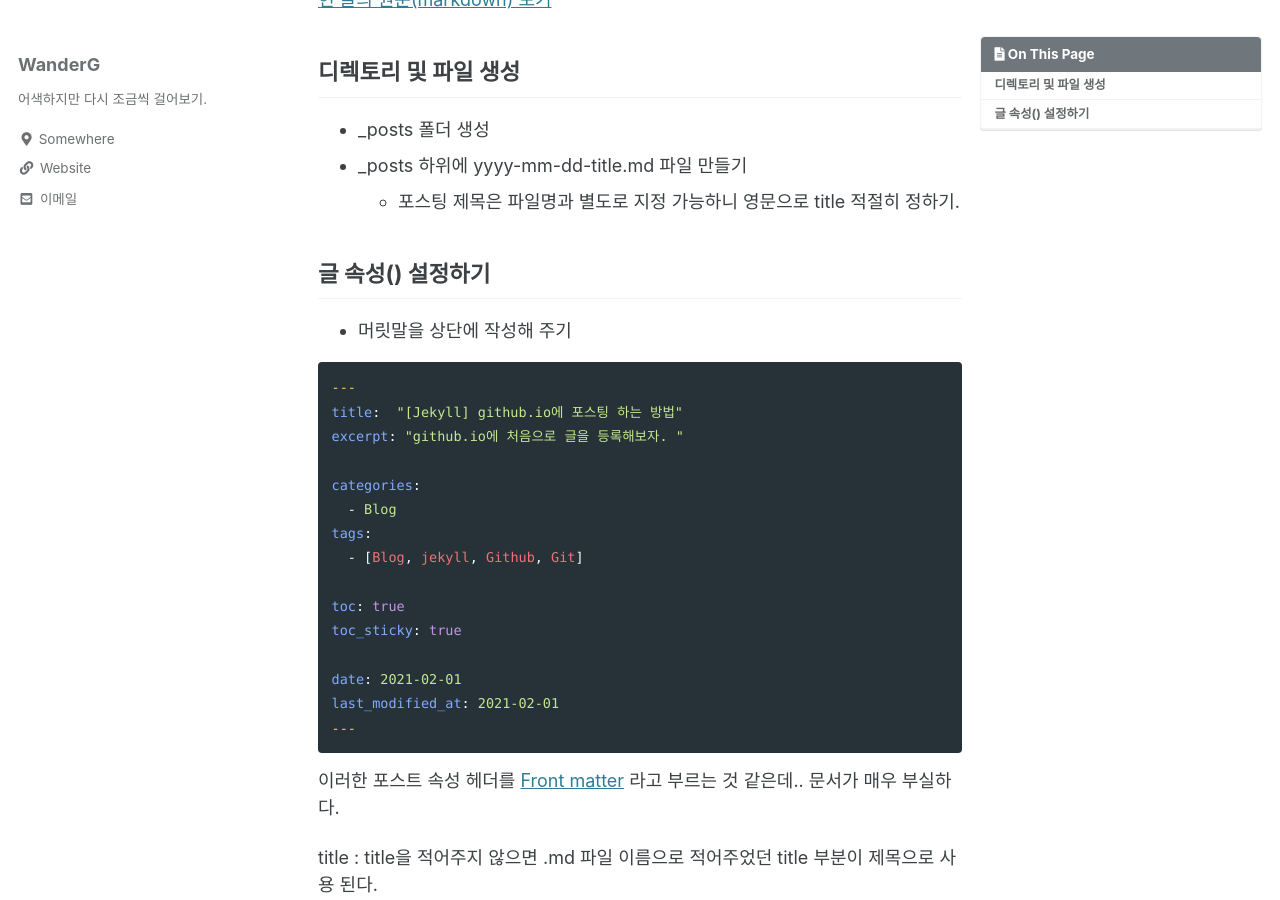
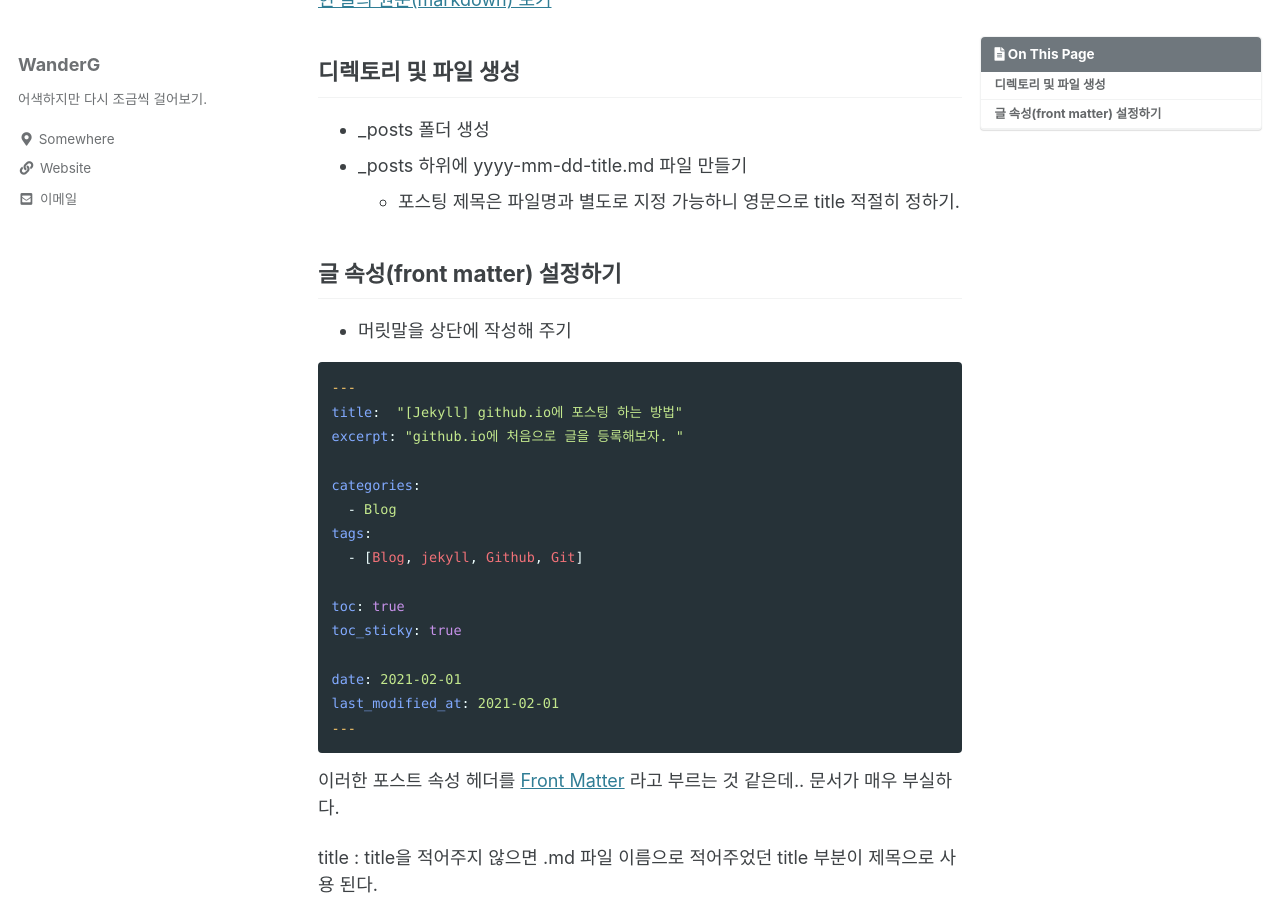
Before and after one commit to wanderg84/wanderg84.github.io, a Jekyll site: the page built from _posts/2021-02-01-test_post.md, in a window 1280 px wide and 900 px high, scrolled down 332 px. Built offline with Jekyll 4.4.1, drawn with Linux system fonts in a browser that asks for light colours; cached includes are drawn as plain includes.

Commit message:
Update 2021-02-01-test_post.md

````diff
--- a/_posts/2021-02-01-test_post.md
+++ b/_posts/2021-02-01-test_post.md
@@ -27,7 +27,7 @@ last_modified_at: 2021-02-01
 	- 포스팅 제목은 파일명과 별도로 지정 가능하니 영문으로 title 적절히 정하기.
 
 
-## 글 속성() 설정하기
+## 글 속성(front matter) 설정하기
 - 머릿말을 상단에 작성해 주기
 
 ```markdown
@@ -47,7 +47,7 @@ date: 2021-02-01
 last_modified_at: 2021-02-01
 ---
 ```
-이러한 포스트 속성 헤더를 [Front matter](https://jekyllrb.com/docs/front-matter/) 라고 부르는 것 같은데..
+이러한 포스트 속성 헤더를 [Front Matter](https://jekyllrb.com/docs/front-matter/) 라고 부르는 것 같은데..
 문서가 매우 부실하다.
 
 
````
